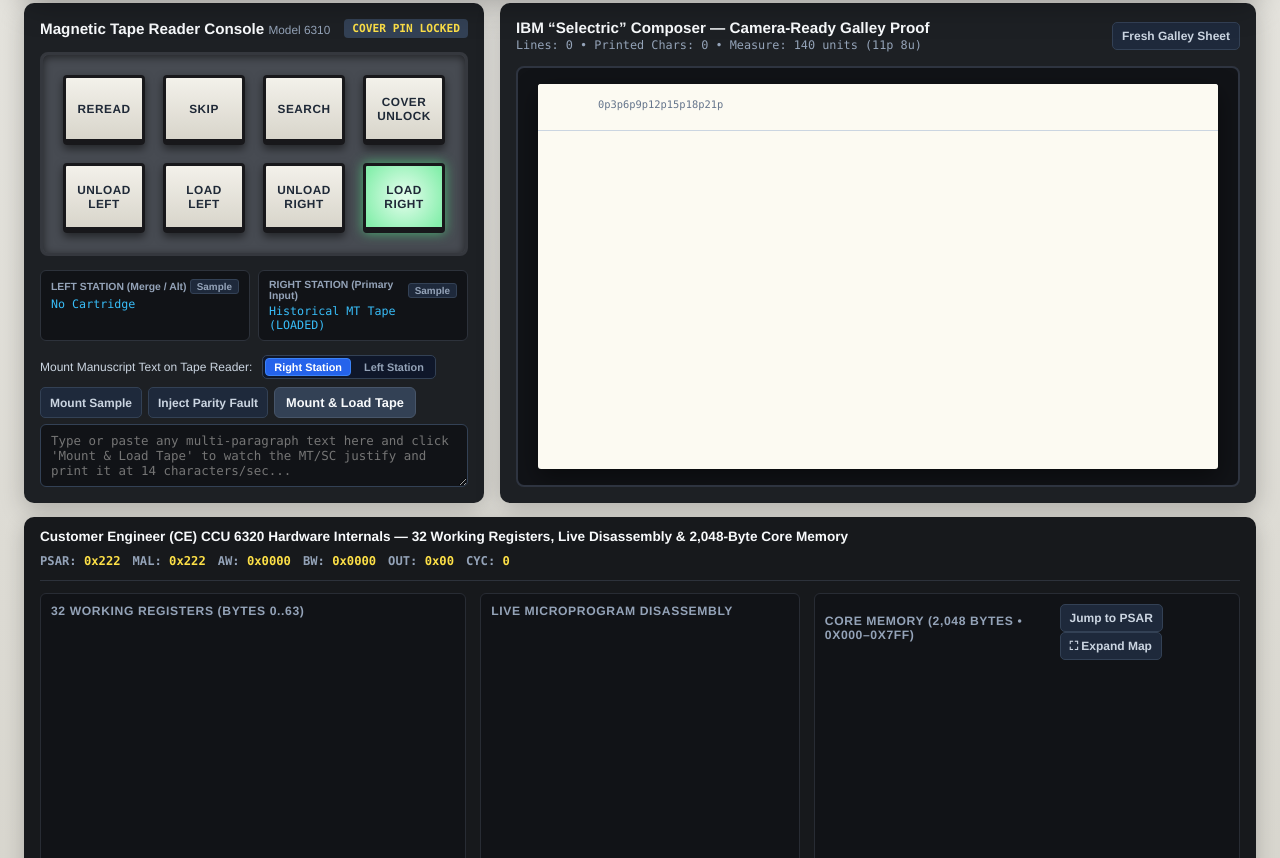
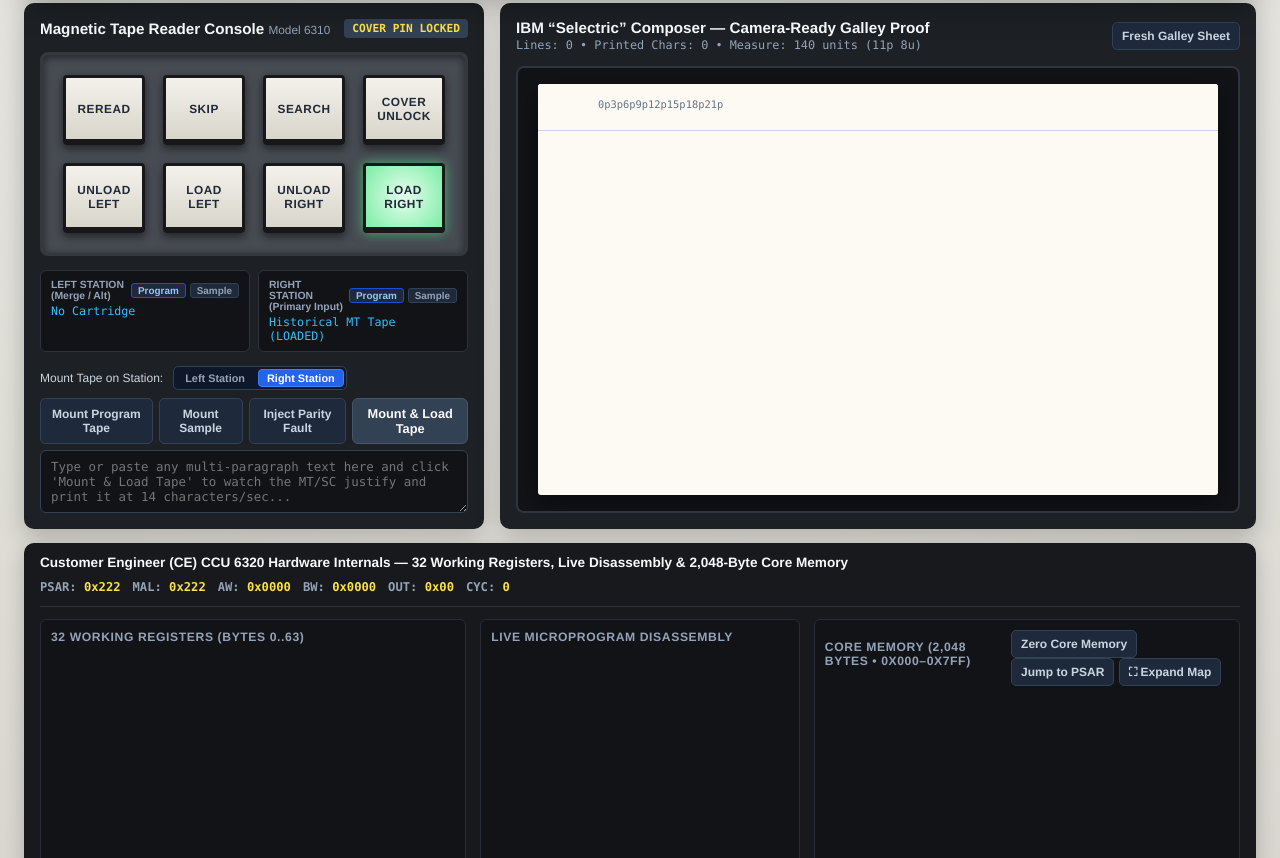
Before and after one commit to ebruchez/ibm-mt-sc, a plain HTML site: page web/index.html in a window 1280 px wide. Shown: the part 583-1441 px from the top of the page. Drawn offline with Linux system fonts and the light colour scheme; a script that the page names is missing.

Commit message:
Add bootable tape

```diff
--- a/web/index.html
+++ b/web/index.html
@@ -96,8 +96,9 @@
             <div class="loader-header">
               <span>INITIAL LOADER</span>
               <div class="loader-actions">
-                <button id="ce-btn-init-loader" class="btn-key-loader" title="Auto-key bytes 40..47 for Right Station (m=0) into Core Memory">Key Right</button>
-                <button id="ce-btn-init-loader-left" class="btn-key-loader" title="Auto-key bytes 40..47 for Left Station (m=1) into Core Memory">Key Left</button>
+                <button id="ce-btn-zero-ram" type="button" class="btn-key-loader btn-zero-ram" title="Zero all 2,048 bytes of Core Memory (0x000..0x7FF) for a cold boot">Zero RAM</button>
+                <button id="ce-btn-init-loader-left" type="button" class="btn-key-loader" title="Auto-key bytes 40..47 for Left Station (m=1) into Core Memory">Key Left</button>
+                <button id="ce-btn-init-loader" type="button" class="btn-key-loader" title="Auto-key bytes 40..47 for Right Station (m=0) into Core Memory">Key Right</button>
               </div>
             </div>
             <table class="loader-table">
@@ -404,14 +405,20 @@
           <div class="station-box" id="station-box-left">
             <div class="station-box-top">
               <span class="station-lbl">LEFT STATION (Merge / Alt)</span>
-              <button id="btn-quick-sample-left" class="station-mini-btn" title="Mount authentic sample revision tape on Left Station">Sample</button>
+              <div class="station-mini-group">
+                <button id="btn-quick-prog-left" type="button" class="station-mini-btn station-mini-prog" title="Mount bootable binary Factory Program Tape on Left Station">Program<span class="visually-hidden"> (Left Station)</span></button>
+                <button id="btn-quick-sample-left" type="button" class="station-mini-btn" title="Mount authentic sample revision tape on Left Station">Sample<span class="visually-hidden"> (Left Station)</span></button>
+              </div>
             </div>
             <span id="tape-left-status" class="station-val">No Cartridge</span>
           </div>
           <div class="station-box" id="station-box-right">
             <div class="station-box-top">
               <span class="station-lbl">RIGHT STATION (Primary Input)</span>
-              <button id="btn-quick-sample-right" class="station-mini-btn" title="Mount authentic sample manuscript tape on Right Station">Sample</button>
+              <div class="station-mini-group">
+                <button id="btn-quick-prog-right" type="button" class="station-mini-btn station-mini-prog" title="Mount bootable binary Factory Program Tape on Right Station">Program<span class="visually-hidden"> (Right Station)</span></button>
+                <button id="btn-quick-sample-right" type="button" class="station-mini-btn" title="Mount authentic sample manuscript tape on Right Station">Sample<span class="visually-hidden"> (Right Station)</span></button>
+              </div>
             </div>
             <span id="tape-right-status" class="station-val">Historical MT Tape (LOADED)</span>
           </div>
@@ -421,16 +428,17 @@
         <div class="custom-tape-box">
           <div class="custom-tape-header">
             <div class="custom-tape-title-row">
-              <label for="custom-tape-text">Mount Manuscript Text on Tape Reader:</label>
-              <div class="tape-station-pills" role="radiogroup" aria-label="Target Tape Station">
-                <button type="button" class="tape-pill-btn active" id="pill-station-right" title="Target Right Station (Primary Input)">Right Station</button>
-                <button type="button" class="tape-pill-btn" id="pill-station-left" title="Target Left Station (Merge / Revision Tape)">Left Station</button>
+              <label for="custom-tape-text">Mount Tape on Station:</label>
+              <div class="tape-station-pills" role="group" aria-label="Target Tape Station">
+                <button type="button" class="tape-pill-btn" id="pill-station-left" aria-pressed="false" title="Target Left Station (Merge / Revision Tape)">Left Station</button>
+                <button type="button" class="tape-pill-btn active" id="pill-station-right" aria-pressed="true" title="Target Right Station (Primary Input)">Right Station</button>
               </div>
             </div>
             <div class="custom-tape-btns">
-              <button id="btn-mount-sample-tape" class="btn-chip" title="Mount authentic sample text on selected station">Mount Sample</button>
-              <button id="btn-inject-parity" class="btn-chip" title="Corrupt current tape track on target station to test parity error halt">Inject Parity Fault</button>
-              <button id="btn-mount-custom-tape" class="btn-secondary">Mount &amp; Load Tape</button>
+              <button id="btn-mount-program-tape" type="button" class="btn-chip" title="Mount bootable 8-bit Factory Program Tape on selected station">Mount Program Tape</button>
+              <button id="btn-mount-sample-tape" type="button" class="btn-chip" title="Mount authentic sample text on selected station">Mount Sample</button>
+              <button id="btn-inject-parity" type="button" class="btn-chip" title="Corrupt current tape track on target station to test parity error halt">Inject Parity Fault</button>
+              <button id="btn-mount-custom-tape" type="button" class="btn-secondary">Mount &amp; Load Tape</button>
             </div>
           </div>
           <textarea id="custom-tape-text" rows="3" placeholder="Type or paste any multi-paragraph text here and click 'Mount &amp; Load Tape' to watch the MT/SC justify and print it at 14 characters/sec..."></textarea>
@@ -495,8 +503,9 @@
           <div class="mem-panel-header">
             <h3>Core Memory (2,048 Bytes • 0x000–0x7FF)</h3>
             <div class="mem-nav">
-              <button id="btn-mem-psar" class="btn-chip" title="Scroll view to current program counter (PSAR)">Jump to PSAR</button>
-              <button id="btn-mem-expand" class="btn-chip" title="Expand to full 2,048-byte matrix overlay">⛶ Expand Map</button>
+              <button id="btn-mem-zero" type="button" class="btn-chip" title="Clear all 2,048 bytes of Core Memory to 0x00">Zero Core Memory</button>
+              <button id="btn-mem-psar" type="button" class="btn-chip" title="Scroll view to current program counter (PSAR)">Jump to PSAR</button>
+              <button id="btn-mem-expand" type="button" class="btn-chip" title="Expand to full 2,048-byte matrix overlay">⛶ Expand Map</button>
             </div>
           </div>
           <div id="ce-memory-dump" class="memory-dump"></div>
--- a/web/styles.css
+++ b/web/styles.css
@@ -338,6 +338,14 @@ button, select {
   border-radius: 3px;
 }
 
+.btn-key-loader.btn-zero-ram {
+  background: #475569;
+}
+
+.btn-key-loader.btn-zero-ram:hover {
+  background: #334155;
+}
+
 .loader-table {
   border-collapse: collapse;
   font-size: 0.68rem;
@@ -950,6 +958,13 @@ button, select {
   display: flex;
   align-items: center;
   justify-content: space-between;
+  gap: 6px;
+}
+
+.station-mini-group {
+  display: inline-flex;
+  align-items: center;
+  gap: 4px;
 }
 
 .station-mini-btn {
@@ -962,6 +977,23 @@ button, select {
   color: #94a3b8;
   cursor: pointer;
   transition: all 0.15s ease;
+}
+
+.station-mini-btn.station-mini-prog {
+  border-color: #1d4ed8;
+  color: #93c5fd;
+}
+
+.visually-hidden:where(:not(:focus-within, :active)) {
+  position: absolute !important;
+  clip-path: inset(50%) !important;
+  overflow: hidden !important;
+  width: 1px !important;
+  height: 1px !important;
+  margin: -1px !important;
+  padding: 0 !important;
+  border: 0 !important;
+  white-space: nowrap !important;
 }
 
 .station-mini-btn:hover {
```
Also changed, not shown: 9 other files.
